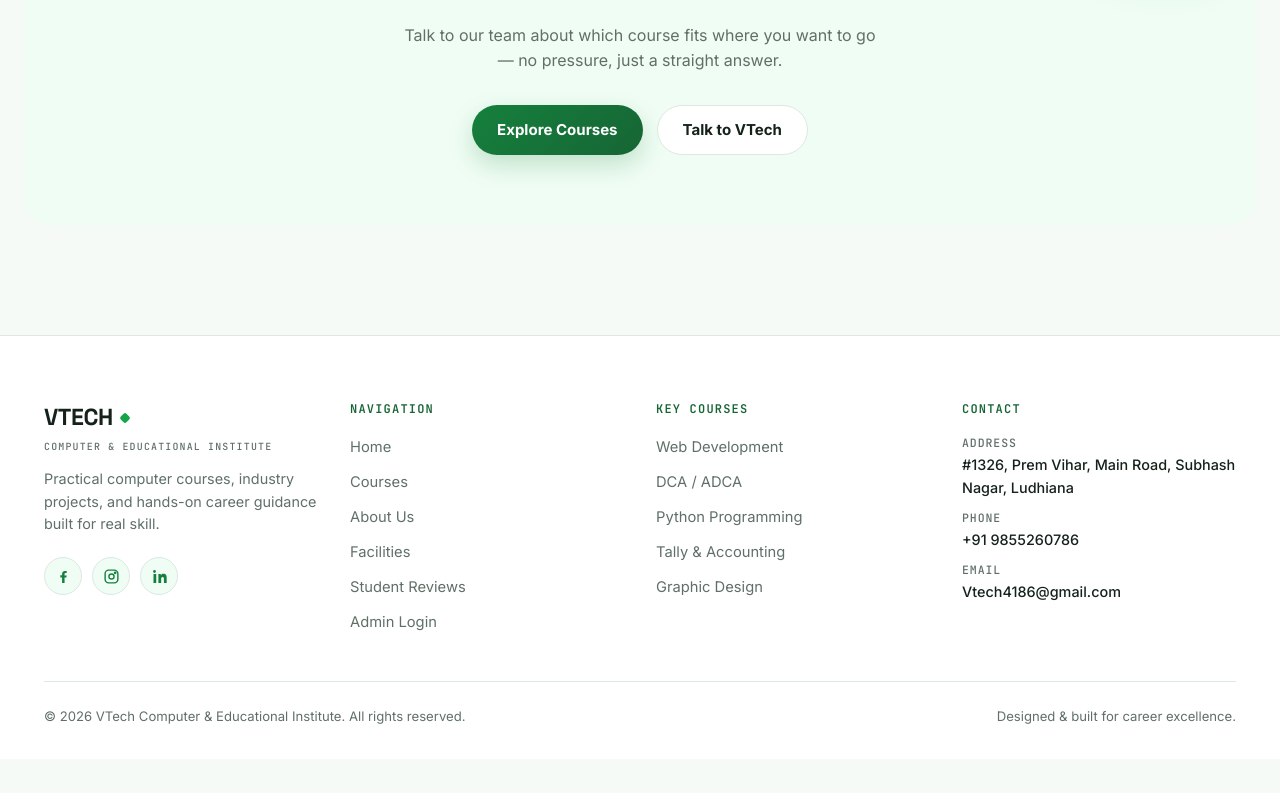
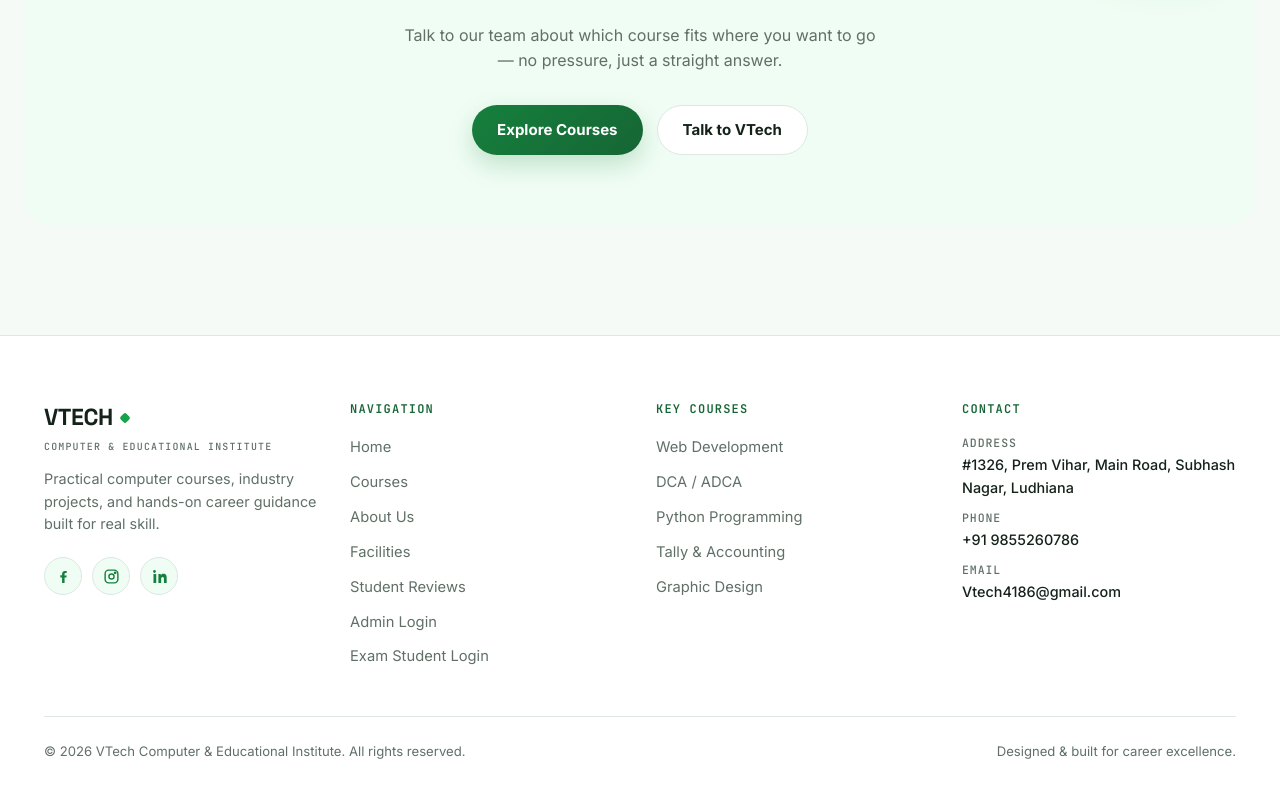
Before and after one commit to Harsh1jatt/Vtech, a Next.js app: page / in a window 1280 px wide. Shown: the part 6524-7317 px from the top of the page. Before the commit the page ends 7283 px from the top, so only its background shows below. Built offline with nearby package versions, Linux system fonts and the light colour scheme; no server answers.

Commit message:
added exam link

```diff
--- a/components/layout/Footer.js
+++ b/components/layout/Footer.js
@@ -53,6 +53,7 @@ export default function Footer() {
               <li><Link href="#facilities" style={styles.link}>Facilities</Link></li>
               <li><Link href="#reviews" style={styles.link}>Student Reviews</Link></li>
               <li><Link href="/admin/login" style={styles.link}>Admin Login</Link></li>
+              <li><Link href="/exam/login" style={styles.link}>Exam Student Login</Link></li>
             </ul>
           </div>
 
```
